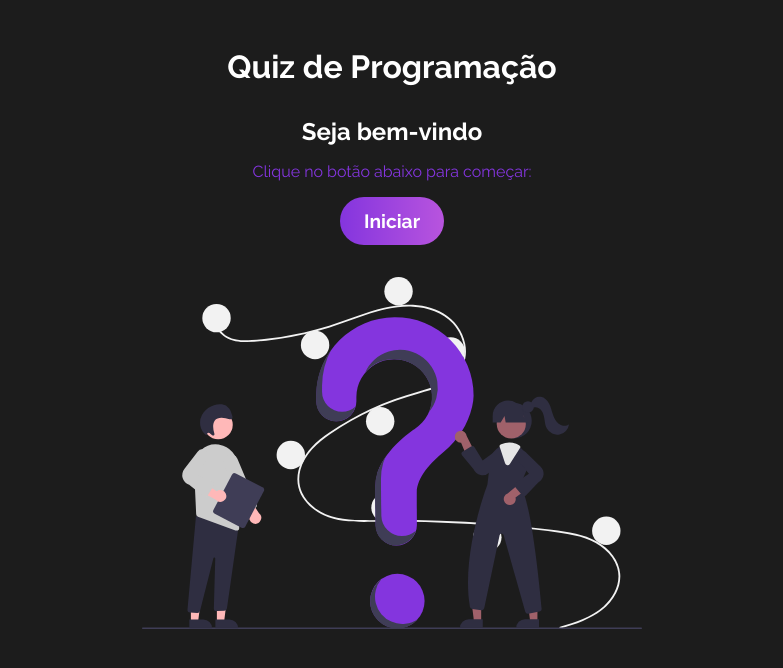
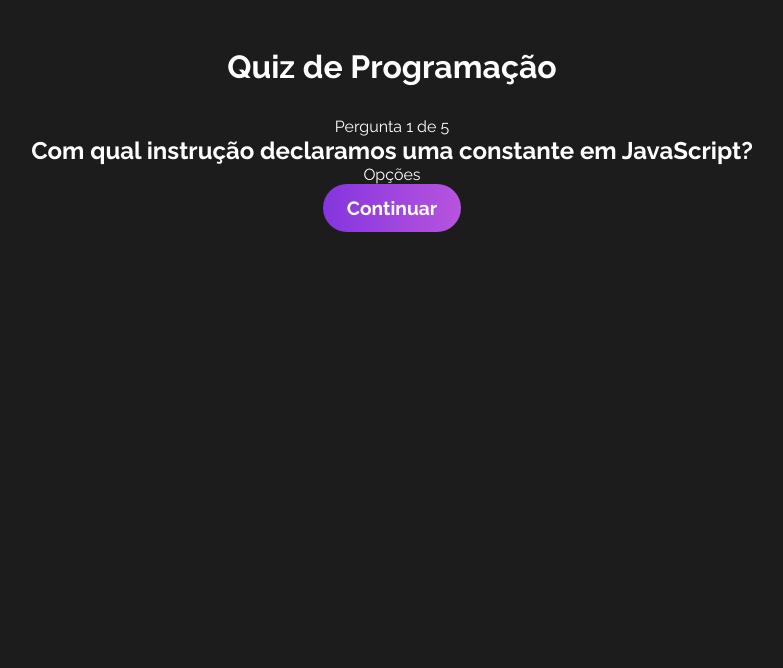
Before and after one commit to Pedrowebdeveloper/Quiz, a React (Vite) app in the folder Quiz/: page / in a window 1280 px wide. Both pictures are taken after a click on the button "Iniciar". Shown: the top 668 px of the page, without its empty margins (248-1031 px from the left). Built offline with nearby package versions, Linux system fonts and the light colour scheme.

Commit message:
Fazendo asmudanças de questões no quiz

```diff
--- a/Quiz/src/App.jsx
+++ b/Quiz/src/App.jsx
@@ -7,10 +7,16 @@ import question from "./components/Question";
 
 import './App.css'
 import Question from "./components/Question";
+import { useEffect } from "react";
 
 
 function App() {
   const [quizState, dispatch] = useContext(QuizContext);
+
+  useEffect(() => {
+    //embaralhar as perguntas
+    dispatch({type:"REORDER_QUESTIONS"})
+  },[])
 
   return (
     <div className="App">
--- a/Quiz/src/components/Question.jsx
+++ b/Quiz/src/components/Question.jsx
@@ -1,9 +1,22 @@
-import React from 'react'
+import { useContext, useState } from "react";
+import { QuizContext } from "../context/quiz";
 
 const Question = () => {
-    const [quizState, dispatch] = useContext(QuizContext);
+    const [quizState, dispatch] = useContext (QuizContext);
+    const currentQuestions = quizState.questions[quizState.currentQuestions]
 
-  return <div>Question</div>
+  return(
+  <div id="question">
+        <p>
+            Pergunta {quizState.currentQuestions + 1} de {quizState.questions.length}
+        </p>
+        <h2>{currentQuestions.question}</h2>
+        <div id="options-container">
+            <p>Opções</p>
+        </div>
+        <button>Continuar</button>
+    </div>
+  )
 }
 
 export default Question
--- a/Quiz/src/context/quiz.jsx
+++ b/Quiz/src/context/quiz.jsx
@@ -6,19 +6,27 @@ const STAGES = ["Start", "Playing", "End"];
 const initialState = {
     gameStage: STAGES[0],
     questions,
+    currentQuestions: 0,
 }
 
 const quizReducer = (state, action) => {
     console.log(state, action);
 
     switch (action.type) {
-        case "CHANGE_STATE":
+        case "CHANGE_STAGE":
             return {
                 ...state,
-                gameStage:STAGES[1],
-            }
-        default:
+                gameStage: STAGES[1],
+            };
+        case "REORDER_QUESTIONS":
+            const reorderedQuestion = questions.sort(() => {
+                return Math.random() - 0.5;
+            });
+
             return state;
+
+            default:
+                return state;
     }
 }
 
```
